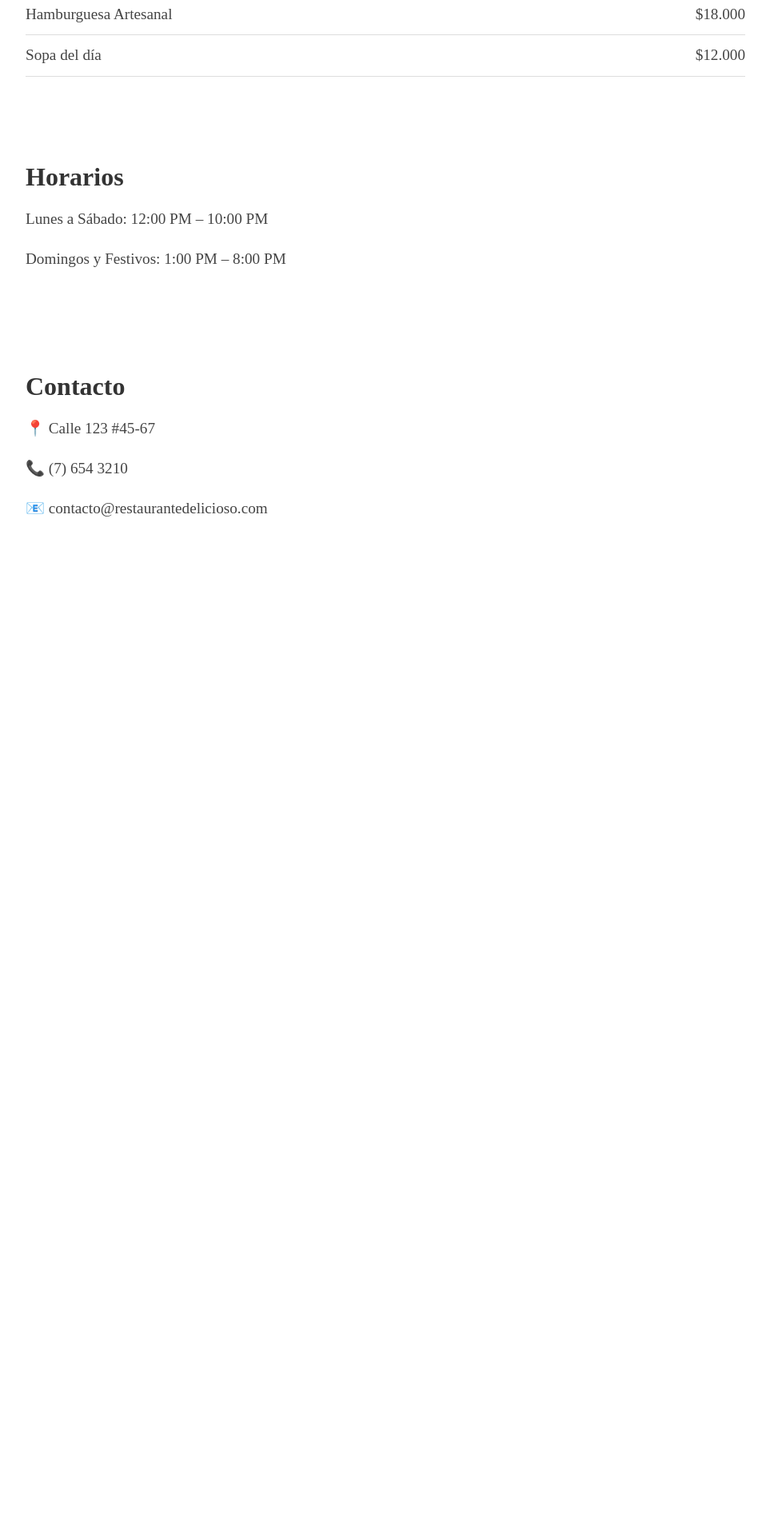
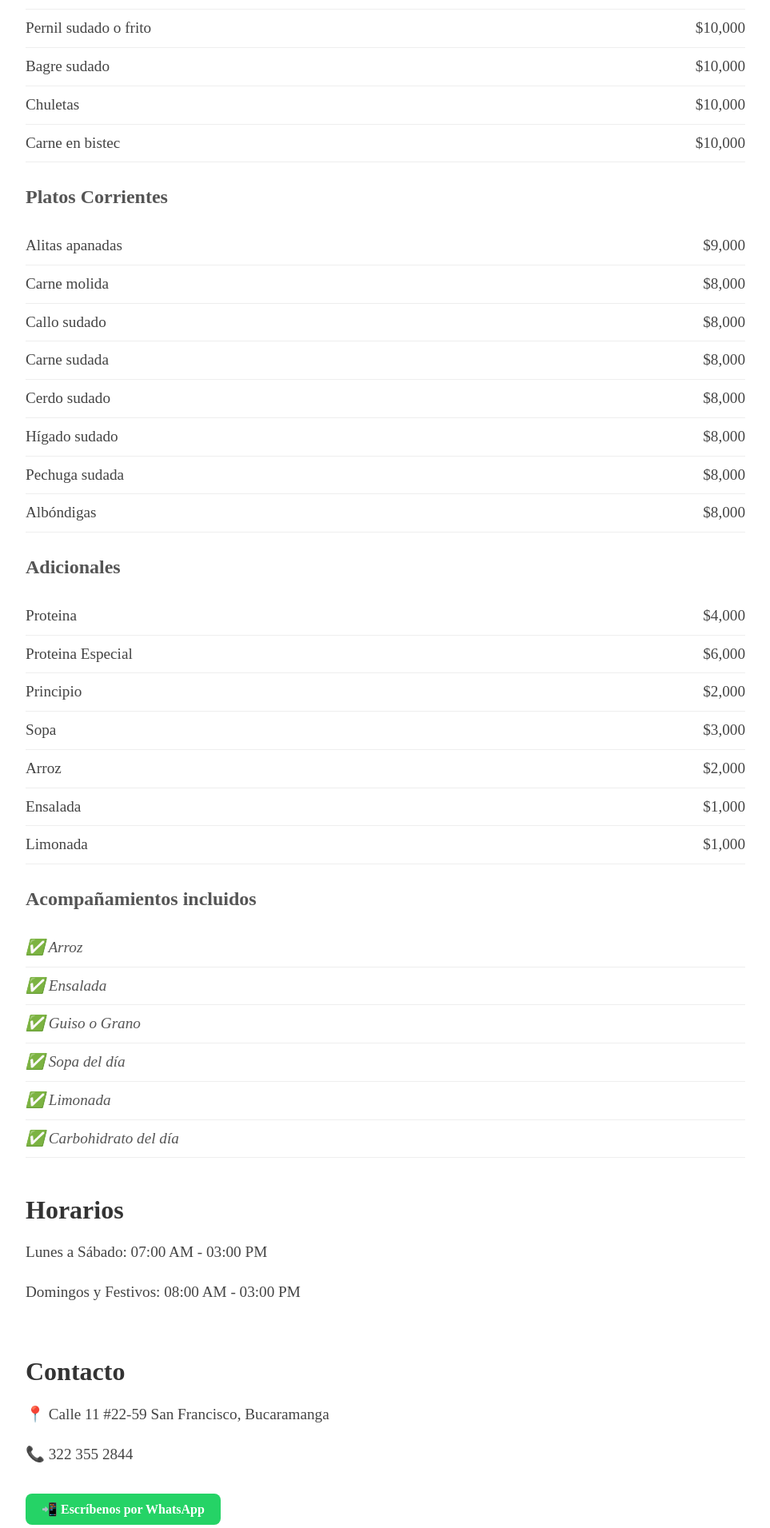
Before and after one commit to Jualoz/pry_vegas, an Angular app: page / in a window 1280 px wide. Shown: the part 829-2740 px from the top of the page at 80% size, without its empty margins (158-1121 px from the left). Before the commit the page ends 1548 px from the top, so only its background shows below. Built offline with nearby package versions, Linux system fonts and the light colour scheme.

Commit message:
Arreglo Menu

```diff
--- a/src/app/pages/home/home.component.css
+++ b/src/app/pages/home/home.component.css
@@ -46,7 +46,7 @@
 
 /* Secciones generales */
 section {
-  padding: 40px 20px;
+  padding: 10px 20px;
   max-width: 900px;
   margin: auto;
 }
@@ -65,6 +65,12 @@ section li {
 }
 
 /* Menú */
+.menu h3 {
+  margin-top: 30px;
+  font-size: 1.5rem;
+  color: #555;
+}
+
 .menu ul {
   list-style: none;
   padding: 0;
@@ -74,9 +80,32 @@ section li {
 .menu li {
   display: flex;
   justify-content: space-between;
-  border-bottom: 1px solid #ddd;
-  padding: 10px 0;
+  border-bottom: 1px solid #eee;
+  padding: 8px 0;
 }
+
+.menu ul:last-of-type li {
+  color: #555;
+  font-style: italic;
+}
+
+/* Contacto */
+.whatsapp-button {
+  display: inline-block;
+  margin-top: 15px;
+  padding: 10px 20px;
+  background-color: #25D366;
+  color: white;
+  text-decoration: none;
+  font-weight: bold;
+  border-radius: 8px;
+  transition: background-color 0.3s ease;
+}
+
+.whatsapp-button:hover {
+  background-color: #1ebe5d;
+}
+
 
 /* Responsive */
 @media (max-width: 600px) {
--- a/src/app/pages/home/home.component.html
+++ b/src/app/pages/home/home.component.html
@@ -1,9 +1,8 @@
 <!-- Banner principal -->
 <div class="banner-container">
   <img [ngStyle]="{ opacity: bannerOpacity }" src="../../../assets/banner.png" alt="Banner" class="banner-img" />
-  <img src="las_vegas.png" alt="Las Vegas" class="logo" [ngStyle]="logoStyles" />
+  <img src="../../../assets/las_vegas.png" alt="Las Vegas" class="logo" [ngStyle]="logoStyles" />
 </div>
-
 
 <!-- Sección de información -->
 <section class="info">
@@ -13,34 +12,67 @@
 
 <!-- Sección de menú -->
 <section class="menu">
-  <h2>Menú</h2>
+  <h2>Menú del Día</h2>
+
+  <h3>Platos Especiales</h3>
+  @if (especialesDelDia.length > 0) {
     <ul>
+      @for (item of especialesDelDia; track $index) {
         <li>
-      <span>Bandeja Paisa</span>
-      <span>$25.000</span>
+          <span>{{ item.name }}</span>
+          <span>${{ item.price | number:'1.0-0' }}</span>
         </li>
+      }
+    </ul>
+  }
+
+  <h3>Platos Corrientes</h3>
+  <ul>
+    @for (item of corrientes; track $index) {
       <li>
-      <span>Hamburguesa Artesanal</span>
-      <span>$18.000</span>
+        <span>{{ item.name }}</span>
+        <span>${{ item.price | number:'1.0-0' }}</span>
       </li>
+    }
+  </ul>
+
+  <h3>Adicionales</h3>
+  <ul>
+    @for (item of normales; track $index) {
       <li>
-      <span>Sopa del día</span>
-      <span>$12.000</span>
+        <span>{{ item.name }}</span>
+        <span>${{ item.price | number:'1.0-0' }}</span>
       </li>
+    }
+  </ul>
+
+  <h3>Acompañamientos incluidos</h3>
+  <ul>
+    @for (item of acompanamientos; track $index) {
+      <li>
+        ✅ {{ item }}
+      </li>
+    }
   </ul>
 </section>
 
 <!-- Sección de horarios -->
 <section class="horarios">
   <h2>Horarios</h2>
-  <p>Lunes a Sábado: 12:00 PM – 10:00 PM</p>
-  <p>Domingos y Festivos: 1:00 PM – 8:00 PM</p>
+  <p>Lunes a Sábado: 07:00 AM - 03:00 PM</p>
+  <p>Domingos y Festivos: 08:00 AM - 03:00 PM</p>
 </section>
 
 <!-- Sección de contacto -->
 <section class="contacto">
   <h2>Contacto</h2>
-  <p>📍 Calle 123 #45-67</p>
-  <p>📞 (7) 654 3210</p>
-  <p>📧 {{ 'contacto@restaurantedelicioso.com' }}</p>
+  <p>📍 Calle 11 #22-59 San Francisco, Bucaramanga</p>
+  <p>📞 322 355 2844 </p>
+
+  <a class="whatsapp-button"
+     href="https://wa.me/573223552844?text=Hola%2C%20me%20gustar%C3%ADa%20ver%20el%20men%C3%BA%20del%20d%C3%ADa."
+     target="_blank"
+     rel="noopener noreferrer">
+    📲 Escríbenos por WhatsApp
+  </a>
 </section>
--- a/src/app/pages/home/home.component.ts
+++ b/src/app/pages/home/home.component.ts
@@ -1,5 +1,6 @@
 import { CommonModule } from '@angular/common';
 import { Component, HostListener } from '@angular/core';
+import { acompanamientos, corrientes, especiales, normales } from './menus.model';
 
 @Component({
   selector: 'app-home',
@@ -9,13 +10,22 @@ import { Component, HostListener } from '@angular/core';
   styleUrl: './home.component.css',
 })
 export class HomeComponent {
+  width = 0;
   scrollY = 0;
-    width = 0;
+  normales = normales;
+  corrientes = corrientes;
+  especiales = especiales;
+  acompanamientos = acompanamientos;
+  hoy = new Date().getDay(); // 0=Domingo, 1=Lunes, ..., 6=Sábado
 
   @HostListener('window:scroll', [])
   onScroll() {
     this.scrollY = window.scrollY;
     this.width = window.innerWidth;
+  }
+
+  get especialesDelDia() {
+    return this.especiales.filter((e) => e.dias.includes(this.hoy));
   }
 
   get logoStyles() {
@@ -32,12 +42,12 @@ get logoStyles() {
     } else if (this.width >= 480) {
       // Pantallas medianas
       translateX = -50 - 70 * ratio; // de -50% a -120%
-  } else  {
+    } else {
       // Pantallas pequeñas
       translateX = -50 - 30 * ratio; // de -50% a -120%
     }
     return {
-    transform: `translate(${translateX}%, ${translateY}px) scale(${scale})`
+      transform: `translate(${translateX}%, ${translateY}px) scale(${scale})`,
     };
   }
 
@@ -45,5 +55,4 @@ get bannerOpacity() {
     const maxScroll = 300;
     return 1 - Math.min(this.scrollY / maxScroll, 1);
   }
-
 }
--- /dev/null
+++ b/src/app/pages/home/menus.model.ts
@@ -0,0 +1,43 @@
+export const especiales = [
+  { name: 'Sancocho trifásico (costilla, callo y pollo)', price: 11000, dias: [6, 0] },
+  { name: 'Picadas (chorizo, rellena, carnes y pechuga apanada)', price: 11000, dias: [5] },
+  { name: 'Arroz con pollo', price: 10000, dias: [1, 3, 5] },
+  { name: 'Sobrebarriga', price: 10000, dias: [2, 4] },
+  { name: 'Pechuga gratinada', price: 10000, dias: [3, 5] },
+  { name: 'Media trucha', price: 10000, dias: [2, 4, 6, 0] },
+  { name: 'Lomo de cerdo ahumado', price: 10000, dias: [2, 4, 6] },
+  { name: 'Pernil sudado o frito', price: 10000, dias: [1, 2, 3, 4, 5, 6, 0] },
+  { name: 'Bagre sudado', price: 10000, dias: [1, 2, 3, 4, 5, 6, 0] },
+  { name: 'Chuletas', price: 10000, dias: [1, 2, 3, 4, 5, 6, 0] },
+  { name: 'Carne en bistec', price: 10000, dias: [1, 3, 5] },
+];
+
+export const acompanamientos = [
+  'Arroz',
+  'Ensalada',
+  'Guiso o Grano',
+  'Sopa del día',
+  'Limonada',
+  'Carbohidrato del día',
+];
+
+export const normales = [
+  { name: 'Proteina ', price: 4000 },
+  { name: 'Proteina Especial', price: 6000 },
+  { name: 'Principio', price: 2000 },
+  { name: 'Sopa', price: 3000 },
+  { name: 'Arroz', price: 2000 },
+  { name: 'Ensalada', price: 1000 },
+  { name: 'Limonada', price: 1000 },
+];
+
+export const corrientes = [
+  { name: 'Alitas apanadas', price: 9000 },
+  { name: 'Carne molida', price: 8000 },
+  { name: 'Callo sudado', price: 8000 },
+  { name: 'Carne sudada', price: 8000 },
+  { name: 'Cerdo sudado', price: 8000 },
+  { name: 'Hígado sudado', price: 8000 },
+  { name: 'Pechuga sudada', price: 8000 },
+  { name: 'Albóndigas', price: 8000 },
+];
```
Also changed, not shown: src/app/pages/home/las_vegas.png (deleted). Lines whose indentation alone changed are shown as unchanged.
